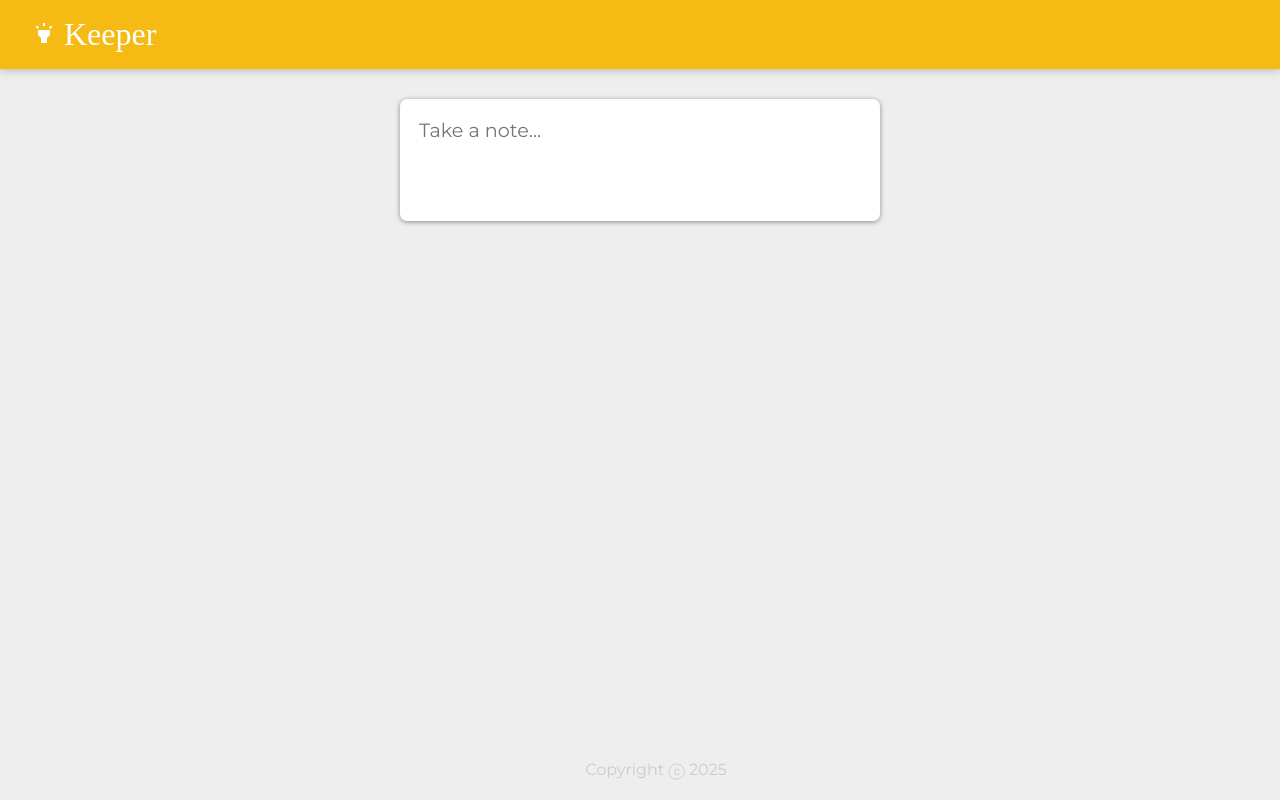
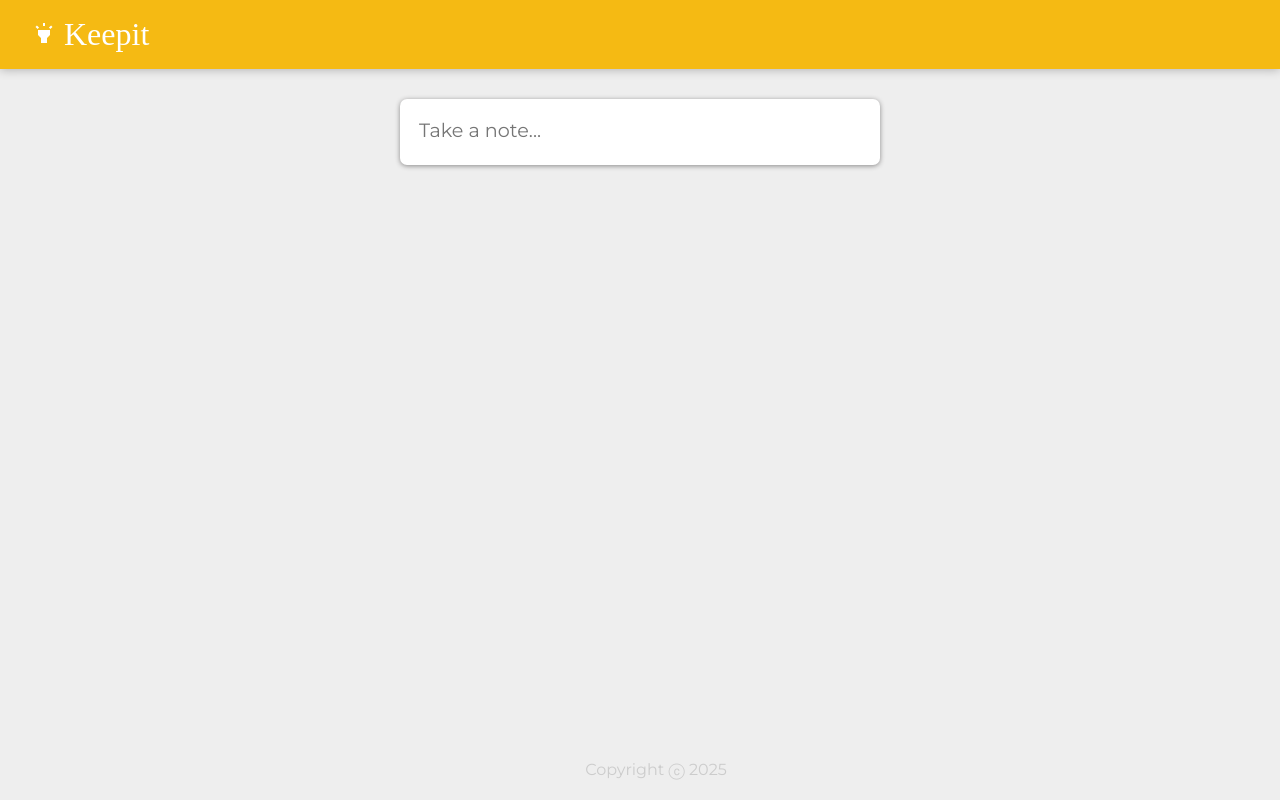
Before and after one commit to SHIVANSH-A/Keepit, a React (Vite) app: page / in a window 1280 px wide. Built offline with nearby package versions, Linux system fonts and the light colour scheme; a web font is replaced by a local one.

Commit message:
Functional app

```diff
--- a/public/styles.css
+++ b/public/styles.css
@@ -67,7 +67,7 @@ footer p {
   outline: none;
 }
 
-form {
+form.create-note {
   position: relative;
   width: 480px;
   margin: 30px auto 20px auto;
@@ -76,8 +76,8 @@ form {
   border-radius: 7px;
   box-shadow: 0 1px 5px rgb(138, 137, 137);
 }
-form input,
-form textarea {
+form.create-note input,
+form.create-note textarea {
   width: 100%;
   border: none;
   padding: 4px;
@@ -86,7 +86,7 @@ form textarea {
   font-family: inherit;
   resize: none;
 }
-form button {
+form.create-note button {
   position: absolute;
   right: 18px;
   bottom: -18px;
--- a/src/components/Header.jsx
+++ b/src/components/Header.jsx
@@ -3,7 +3,7 @@ import HighlightIcon from "@mui/icons-material/Highlight";
 function Header() {
   return (
     <header>
-      <h1><HighlightIcon /> Keeper</h1>
+      <h1><HighlightIcon /> Keepit</h1>
     </header>
   );
 }
```
